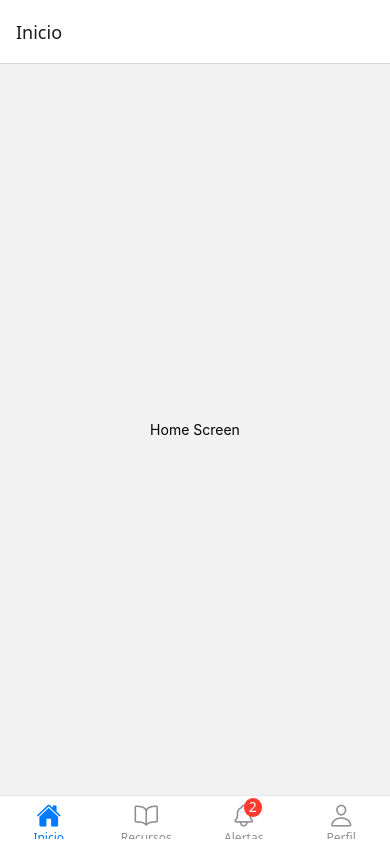
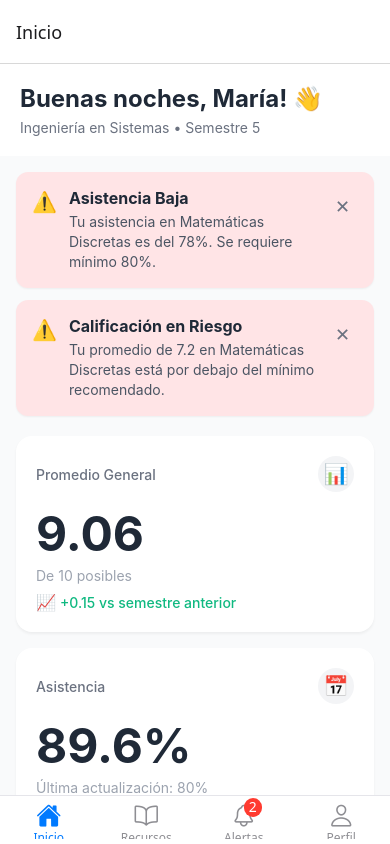
Before and after one commit to Re-L77/ModeloPrevenci-nDeserci-nUniversitaria, a React Native app in the folder ProyectoIntegrador/: screen /Inicio in a window 390 px wide. Built offline with nearby package versions, Linux system fonts and the light colour scheme.

Commit message:
boceto del home

```diff
--- a/ProyectoIntegrador/package.json
+++ b/ProyectoIntegrador/package.json
@@ -20,6 +20,7 @@
     "react-native": "0.81.5",
     "react-native-safe-area-context": "~5.6.0",
     "react-native-screens": "~4.16.0",
+    "react-native-vector-icons": "^10.3.0",
     "react-native-web": "^0.21.0"
   },
   "private": true
--- a/ProyectoIntegrador/src/views/HomeScreen.js
+++ b/ProyectoIntegrador/src/views/HomeScreen.js
@@ -1,23 +1,288 @@
-import React from 'react';
-import { View, Text, StyleSheet } from 'react-native';
+import React, { useState } from 'react';
+import {
+  View,
+  Text,
+  ScrollView,
+  TouchableOpacity,
+  StyleSheet,
+  SafeAreaView,
+  StatusBar,
+} from 'react-native';
 
-// Vista de Inicio
-// TODO: Implementar interfaz de inicio
+// Si tienes react-native-vector-icons instalado, importa así:
+// import Icon from 'react-native-vector-icons/Ionicons';
+// Si no, usa emojis temporalmente
 
-const HomeScreen = () => {
+export default function StudentDashboard() {
+  const [alerts, setAlerts] = useState([
+    {
+      id: 1,
+      type: 'low_attendance',
+      title: 'Asistencia Baja',
+      message: 'Tu asistencia en Matemáticas Discretas es del 78%. Se requiere mínimo 80%.',
+      visible: true,
+    },
+    {
+      id: 2,
+      type: 'at_risk',
+      title: 'Calificación en Riesgo',
+      message: 'Tu promedio de 7.2 en Matemáticas Discretas está por debajo del mínimo recomendado.',
+      visible: true,
+    },
+  ]);
+
+  const [studentData] = useState({
+    name: 'María',
+    program: 'Ingeniería en Sistemas',
+    semester: 'Semestre 5',
+    gpa: 9.06,
+    maxGpa: 10.0,
+    gpaChange: '+0.15 vs semestre anterior',
+    attendance: 89.6,
+    attendanceDetail: 'Última actualización: 80%',
+  });
+
+  const dismissAlert = (id) => {
+    setAlerts(alerts.map((alert) => (alert.id === id ? { ...alert, visible: false } : alert)));
+  };
+
+  // Funciones para conectar a BD
+  const fetchStudentData = async () => {
+    // TODO: Implementar fetch de datos del estudiante
+  };
+
+  const fetchAlerts = async () => {
+    // TODO: Implementar fetch de alertas
+  };
+
+  const updateAttendance = async () => {
+    // TODO: Implementar actualización de asistencia
+  };
+
+  const navigateToProfile = () => {
+    // TODO: Navegación a perfil
+  };
+
+  const navigateToAlerts = () => {
+    // TODO: Navegación a alertas
+  };
+
+  const navigateToRecursos = () => {
+    // TODO: Navegación a recursos
+  };
+
   return (
-        <View style={styles.container}>
-            <Text>Home Screen</Text>
+    <SafeAreaView style={styles.container}>
+      <StatusBar barStyle="dark-content" backgroundColor="#ffffff" />
+
+      <ScrollView style={styles.scrollView} showsVerticalScrollIndicator={false}>
+        {/* Header */}
+        <View style={styles.header}>
+          <Text style={styles.greeting}>Buenas noches, {studentData.name}! 👋</Text>
+          <Text style={styles.subtitle}>
+            {studentData.program} • {studentData.semester}
+          </Text>
         </View>
+
+        {/* Alerts Section */}
+        <View style={styles.alertsContainer}>
+          {alerts
+            .filter((alert) => alert.visible)
+            .map((alert) => (
+              <View key={alert.id} style={styles.alertCard}>
+                <View style={styles.alertIconContainer}>
+                  <Text style={styles.alertEmoji}>⚠️</Text>
+                </View>
+                <View style={styles.alertContent}>
+                  <Text style={styles.alertTitle}>{alert.title}</Text>
+                  <Text style={styles.alertMessage}>{alert.message}</Text>
+                </View>
+                <TouchableOpacity
+                  style={styles.dismissButton}
+                  onPress={() => dismissAlert(alert.id)}
+                  activeOpacity={0.7}
+                >
+                  <Text style={styles.dismissText}>✕</Text>
+                </TouchableOpacity>
+              </View>
+            ))}
+        </View>
+
+        {/* GPA Card */}
+        <View style={styles.gpaCard}>
+          <View style={styles.cardHeader}>
+            <Text style={styles.cardLabel}>Promedio General</Text>
+            <View style={styles.iconCircle}>
+              <Text style={styles.iconEmoji}>📊</Text>
+            </View>
+          </View>
+          <Text style={styles.mainValue}>{studentData.gpa}</Text>
+          <Text style={styles.subValue}>De {studentData.maxGpa} posibles</Text>
+          <View style={styles.changeBadge}>
+            <Text style={styles.changeEmoji}>📈</Text>
+            <Text style={styles.changeText}>{studentData.gpaChange}</Text>
+          </View>
+        </View>
+
+        {/* Attendance Card */}
+        <View style={styles.attendanceCard}>
+          <View style={styles.cardHeader}>
+            <Text style={styles.cardLabel}>Asistencia</Text>
+            <View style={styles.iconCircle}>
+              <Text style={styles.iconEmoji}>📅</Text>
+            </View>
+          </View>
+          <Text style={styles.mainValue}>{studentData.attendance}%</Text>
+          <Text style={styles.subValue}>{studentData.attendanceDetail}</Text>
+        </View>
+
+        <View style={styles.bottomSpacing} />
+      </ScrollView>
+    </SafeAreaView>
   );
-};
+}
 
 const styles = StyleSheet.create({
   container: {
     flex: 1,
+    backgroundColor: '#f9fafb',
+  },
+  scrollView: {
+    flex: 1,
+  },
+  header: {
+    backgroundColor: '#ffffff',
+    paddingHorizontal: 20,
+    paddingTop: 20,
+    paddingBottom: 20,
+  },
+  greeting: {
+    fontSize: 24,
+    fontWeight: 'bold',
+    color: '#1f2937',
+    marginBottom: 6,
+  },
+  subtitle: {
+    fontSize: 14,
+    color: '#6b7280',
+  },
+  alertsContainer: {
+    paddingHorizontal: 16,
+    paddingTop: 16,
+  },
+  alertCard: {
+    backgroundColor: '#ffe4e6',
+    borderRadius: 12,
+    padding: 16,
+    marginBottom: 12,
+    flexDirection: 'row',
+    alignItems: 'flex-start',
+    shadowColor: '#000',
+    shadowOffset: { width: 0, height: 1 },
+    shadowOpacity: 0.05,
+    shadowRadius: 2,
+    elevation: 2,
+  },
+  alertIconContainer: {
+    marginRight: 12,
+    marginTop: 2,
+  },
+  alertEmoji: {
+    fontSize: 20,
+  },
+  alertContent: {
+    flex: 1,
+  },
+  alertTitle: {
+    fontSize: 16,
+    fontWeight: 'bold',
+    color: '#1f2937',
+    marginBottom: 4,
+  },
+  alertMessage: {
+    fontSize: 14,
+    color: '#4b5563',
+    lineHeight: 20,
+  },
+  dismissButton: {
+    padding: 8,
+  },
+  dismissText: {
+    fontSize: 18,
+    color: '#6b7280',
+  },
+  gpaCard: {
+    backgroundColor: '#ffffff',
+    marginHorizontal: 16,
+    marginTop: 8,
+    marginBottom: 16,
+    borderRadius: 16,
+    padding: 20,
+    shadowColor: '#000',
+    shadowOffset: { width: 0, height: 2 },
+    shadowOpacity: 0.05,
+    shadowRadius: 3,
+    elevation: 2,
+  },
+  attendanceCard: {
+    backgroundColor: '#ffffff',
+    marginHorizontal: 16,
+    marginBottom: 16,
+    borderRadius: 16,
+    padding: 20,
+    shadowColor: '#000',
+    shadowOffset: { width: 0, height: 2 },
+    shadowOpacity: 0.05,
+    shadowRadius: 3,
+    elevation: 2,
+  },
+  cardHeader: {
+    flexDirection: 'row',
+    justifyContent: 'space-between',
+    alignItems: 'center',
+    marginBottom: 12,
+  },
+  cardLabel: {
+    fontSize: 14,
+    fontWeight: '500',
+    color: '#6b7280',
+  },
+  iconCircle: {
+    width: 36,
+    height: 36,
+    backgroundColor: '#f3f4f6',
+    borderRadius: 18,
     justifyContent: 'center',
     alignItems: 'center',
   },
+  iconEmoji: {
+    fontSize: 20,
+  },
+  mainValue: {
+    fontSize: 48,
+    fontWeight: 'bold',
+    color: '#1f2937',
+    marginBottom: 4,
+  },
+  subValue: {
+    fontSize: 14,
+    color: '#9ca3af',
+    marginBottom: 8,
+  },
+  changeBadge: {
+    flexDirection: 'row',
+    alignItems: 'center',
+  },
+  changeEmoji: {
+    fontSize: 16,
+    marginRight: 4,
+  },
+  changeText: {
+    fontSize: 14,
+    color: '#10b981',
+    fontWeight: '500',
+  },
+  bottomSpacing: {
+    height: 40,
+  },
 });
-
-export default HomeScreen;
```
Also changed, not shown: 2 other files (tests, documents, lock files or other folders). Lines whose indentation alone changed are shown as unchanged.
